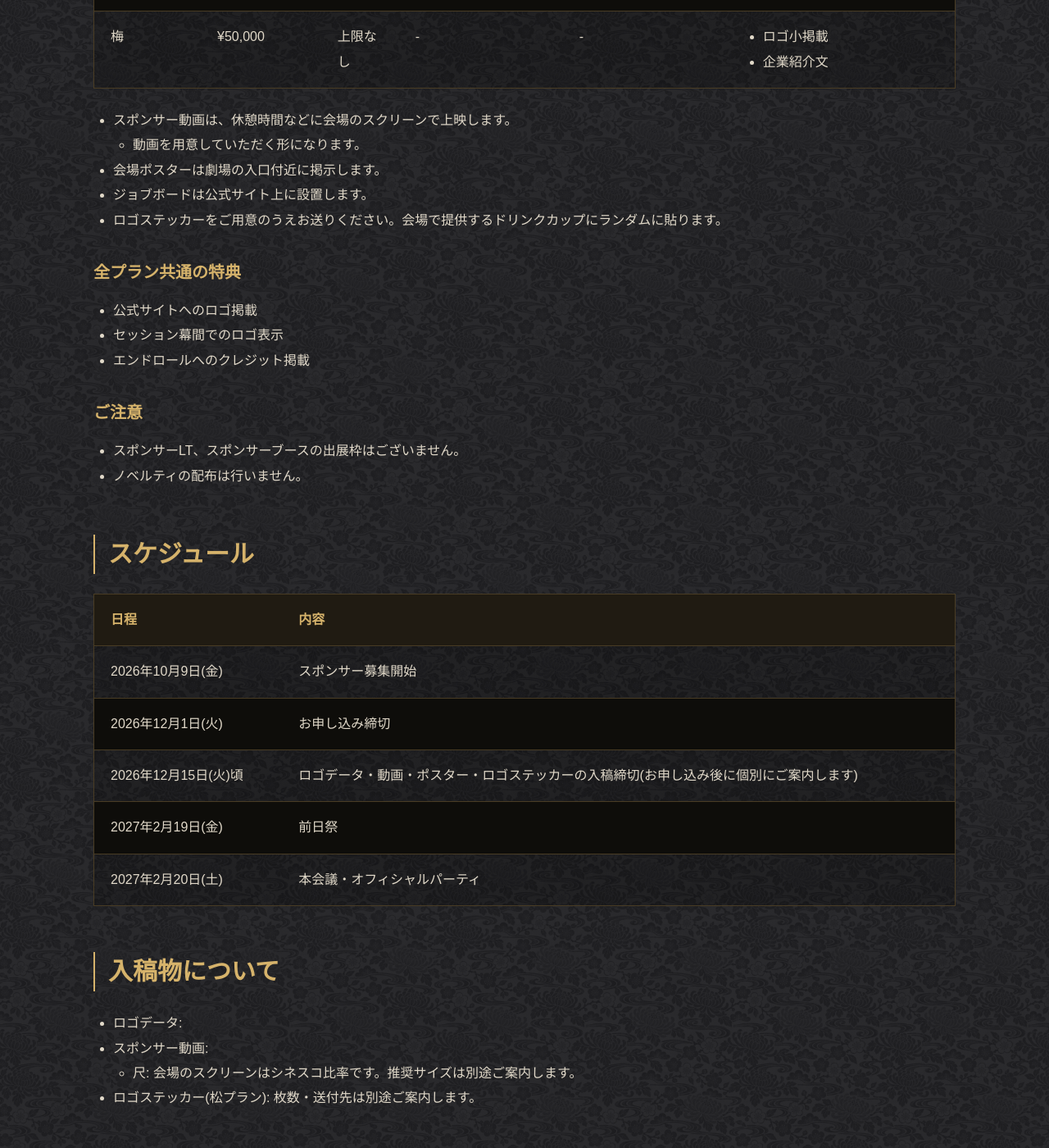
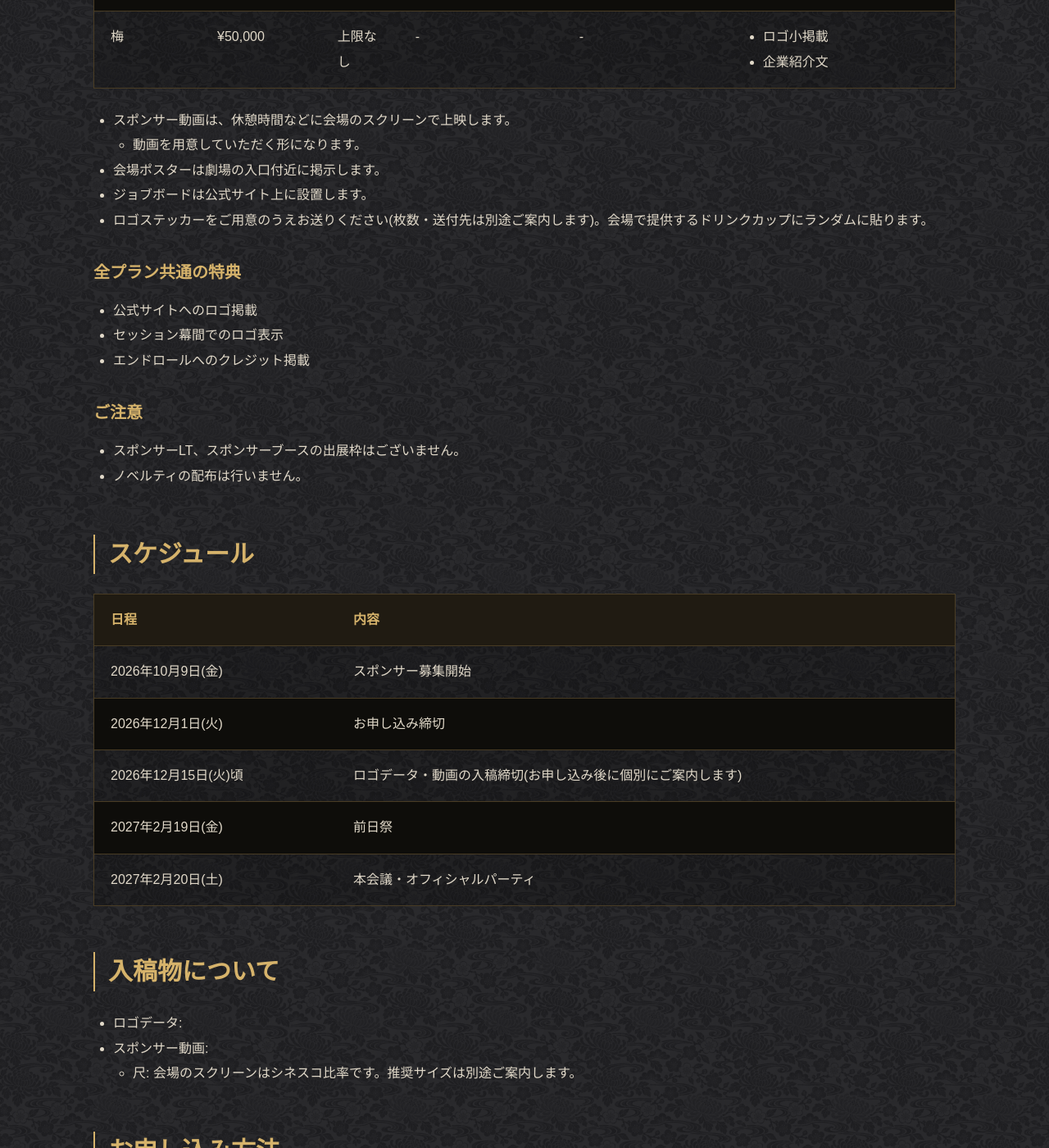
Before and after one commit to okinawarb/okrk03, a Jekyll site: the page built from sponsors/index.html, in a window 1280 px wide and 1400 px high, scrolled down 2841 px. Shown: the whole window at 82% size. Built offline with Jekyll 4.4.1, drawn with Linux system fonts in a browser that asks for light colours.

Commit message:
ロゴステッカーを入稿物から外し、ポスターを入稿締切から外す

```diff
--- a/sponsors/index.html
+++ b/sponsors/index.html
@@ -180,7 +180,7 @@ description: 沖縄Ruby会議03のスポンサー企業を募集中です。松
     </tr>
     <tr>
       <td>2026年12月15日(火)頃</td>
-      <td>ロゴデータ・動画・ポスター・ロゴステッカーの入稿締切(お申し込み後に個別にご案内します)</td>
+      <td>ロゴデータ・動画の入稿締切(お申し込み後に個別にご案内します)</td>
     </tr>
     <tr>
       <td>2027年2月19日(金)</td>
@@ -202,7 +202,6 @@ description: 沖縄Ruby会議03のスポンサー企業を募集中です。松
       <li>尺: 会場のスクリーンはシネスコ比率です。推奨サイズは別途ご案内します。</li>
     </ul>
   </li>
-  <li>ロゴステッカー(松プラン): 枚数・送付先は別途ご案内します。</li>
 </ul>
 
 <h2 id="お申し込み方法">お申し込み方法</h2>
```
Also changed, not shown: other parts of sponsors/index.html (+1 -1 lines).
